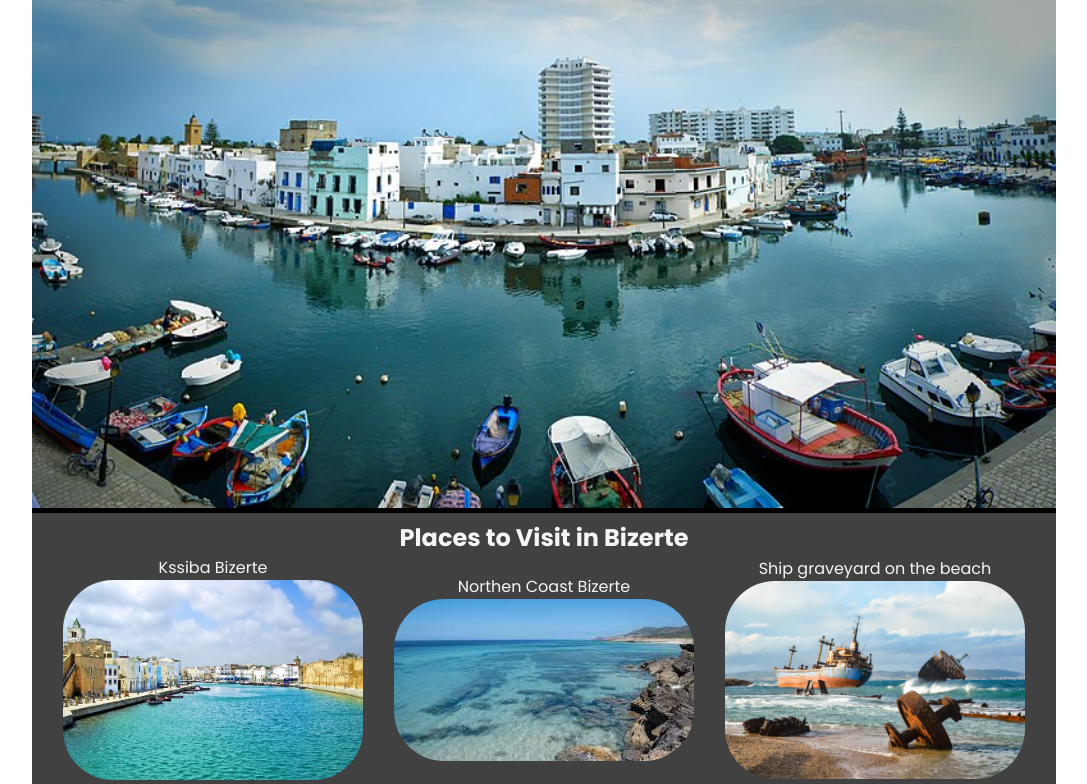
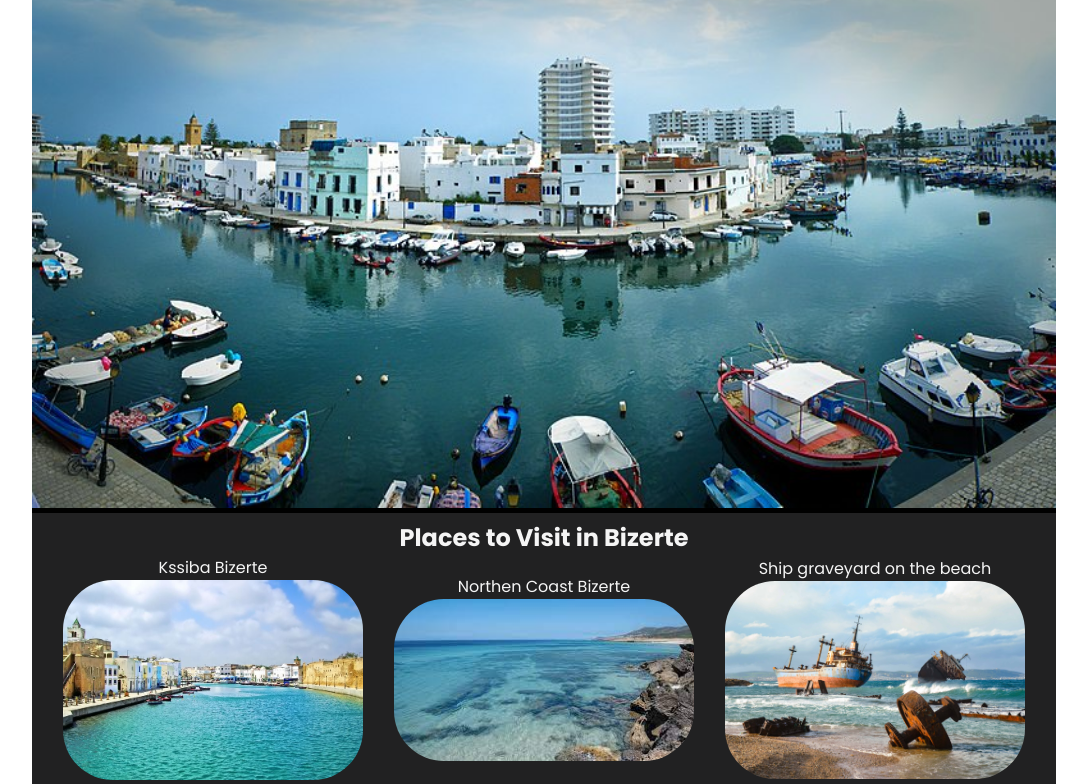
Before and after one commit to hernon07/Home-Town-Project, a plain HTML site: page index.html in a window 1280 px wide. Shown: the part 72-856 px from the top of the page, without its empty margins (96-1183 px from the left). Drawn offline with Linux system fonts and the light colour scheme.

Commit message:
BG Color Change

```diff
--- a/styles.css
+++ b/styles.css
@@ -11,7 +11,7 @@ body {
 }
 main {
   padding-top: 10px;
-  background-color: rgb(65, 65, 66);
+  background-color: rgb(33, 33, 34);
   max-width: 80vw;
   margin: 0 auto;
   text-align: center;
```
